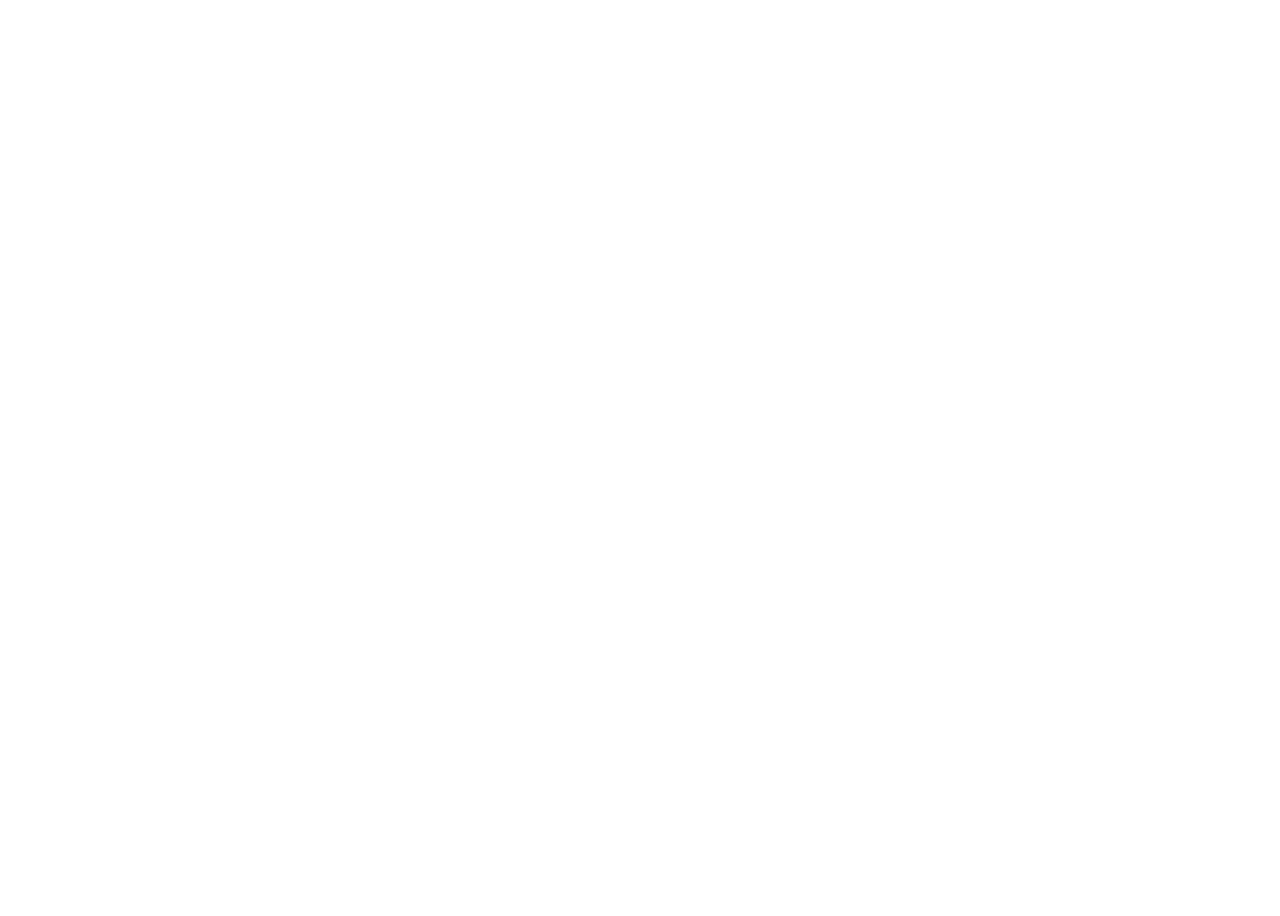
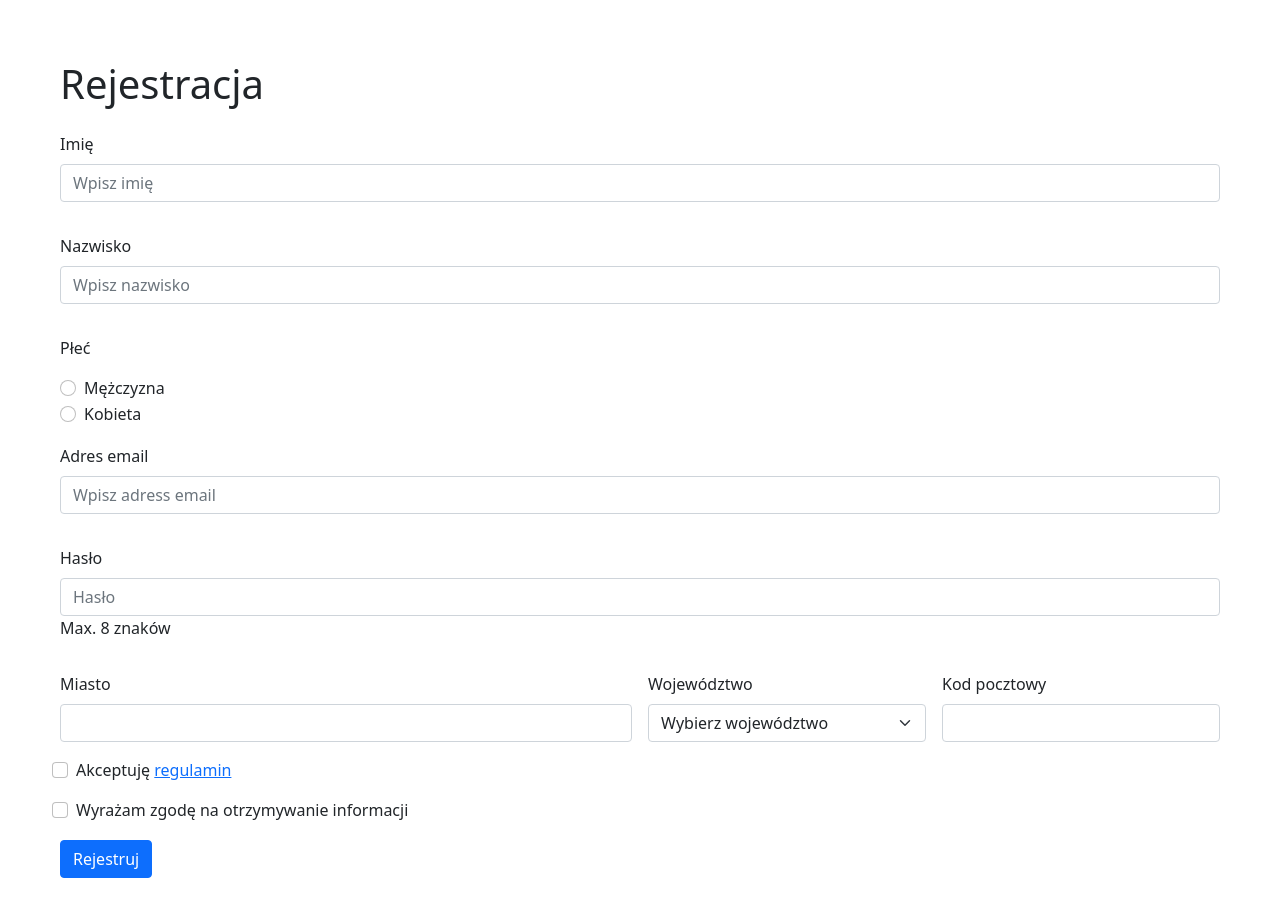
Before and after one commit to Silverkadiusz/htmlform, a plain HTML site: page index.html in a window 1280 px wide. Before the commit the page ends 800 px from the top, so only its background shows below. Drawn offline with nearby package versions, Linux system fonts and the light colour scheme.

Commit message:
solution

```diff
--- a/index.html
+++ b/index.html
@@ -2,9 +2,115 @@
 <html lang="en">
 <head>
     <meta charset="UTF-8">
-    <title>Title</title>
+    <title>Form</title>
+    <link href="https://cdn.jsdelivr.net/npm/bootstrap@5.1.3/dist/css/bootstrap.min.css" rel="stylesheet"
+          integrity="sha384-1BmE4kWBq78iYhFldvKuhfTAU6auU8tT94WrHftjDbrCEXSU1oBoqyl2QvZ6jIW3" crossorigin="anonymous">
+    <style>
+        body {
+            margin: 60px;
+        }
+
+        h2 {
+            font-size: 32px;
+            color: orange;
+        }
+
+    </style>
 </head>
 <body>
+<form class="row g-3 needs-validation">
+
+    <h1>Rejestracja</h1>
+
+
+    <div class="mb-3">
+        <label class="form-label">Imię</label>
+        <input type="text" class="form-control" placeholder="Wpisz imię">
+    </div>
+    <div class="mb-3">
+        <label class="form-label">Nazwisko</label>
+        <input type="text" class="form-control" placeholder="Wpisz nazwisko">
+    </div>
+    <div>
+
+        <p>Płeć</p>
+
+        <div class="form-check">
+            <input class="form-check-input" type="radio" name="flexRadioDefault">
+            <label class="form-check-label">
+                Mężczyzna
+            </label>
+        </div>
+        <div class="form-check">
+            <input class="form-check-input" type="radio" name="flexRadioDefault">
+            <label class="form-check-label">
+                Kobieta
+            </label>
+        </div>
+
+    </div>
+
+    <div class="mb-3">
+        <label class="form-label">Adres email</label>
+        <input type="email" class="form-control" placeholder="Wpisz adress email">
+    </div>
+
+    <div class="mb-3">
+        <label class="form-label">Hasło</label>
+        <input type="email" class="form-control" placeholder="Hasło">
+        <span>Max. 8 znaków</span>
+    </div>
+
+    <div class="col-md-6">
+        <label for="validationCustom03" class="form-label">Miasto</label>
+        <input type="text" class="form-control" id="validationCustom03" required>
+        <div class="invalid-feedback">
+            Miasto
+        </div>
+    </div>
+    <div class="col-md-3">
+        <label  class="form-label">Województwo</label>
+        <select class="form-select" >
+            <option selected disabled value="">Wybierz województwo</option>
+
+            <option value="1">Mazowieckie</option>
+            <option value="2">Małopolskie</option>
+            <option value="3">Lubuskie</option>
+            <option value="4">Lubelskie</option>
+            <option value="5">Warmińsko-Mazurskie</option>
+            <option value="6">Podlaskie</option>
+            <option>...</option>
+        </select>
+        <div class="invalid-feedback">
+            Please select a valid state.
+        </div>
+    </div>
+    <div class="col-md-3">
+        <label class="form-label">Kod pocztowy</label>
+        <input type="text" class="form-control" >
+        <div class="invalid-feedback">
+            Please provide a valid zip.
+        </div>
+    </div>
+
+    <div class="form-check">
+        <input class="form-check-input" type="checkbox" value="">
+        <label class="form-check-label">
+            <p>Akceptuję <a href="https://www.youtube.com/">regulamin</a></p>
+        </label><br/>
+
+        <input class="form-check-input" type="checkbox" value="">
+        <label class="form-check-label">
+            Wyrażam zgodę na otrzymywanie informacji
+        </label>
+    </div>
+
+
+
+<div class="col-12">
+    <button class="btn btn-primary" type="submit">Rejestruj</button>
+</div>
+</form>
 
 </body>
 </html>
```
